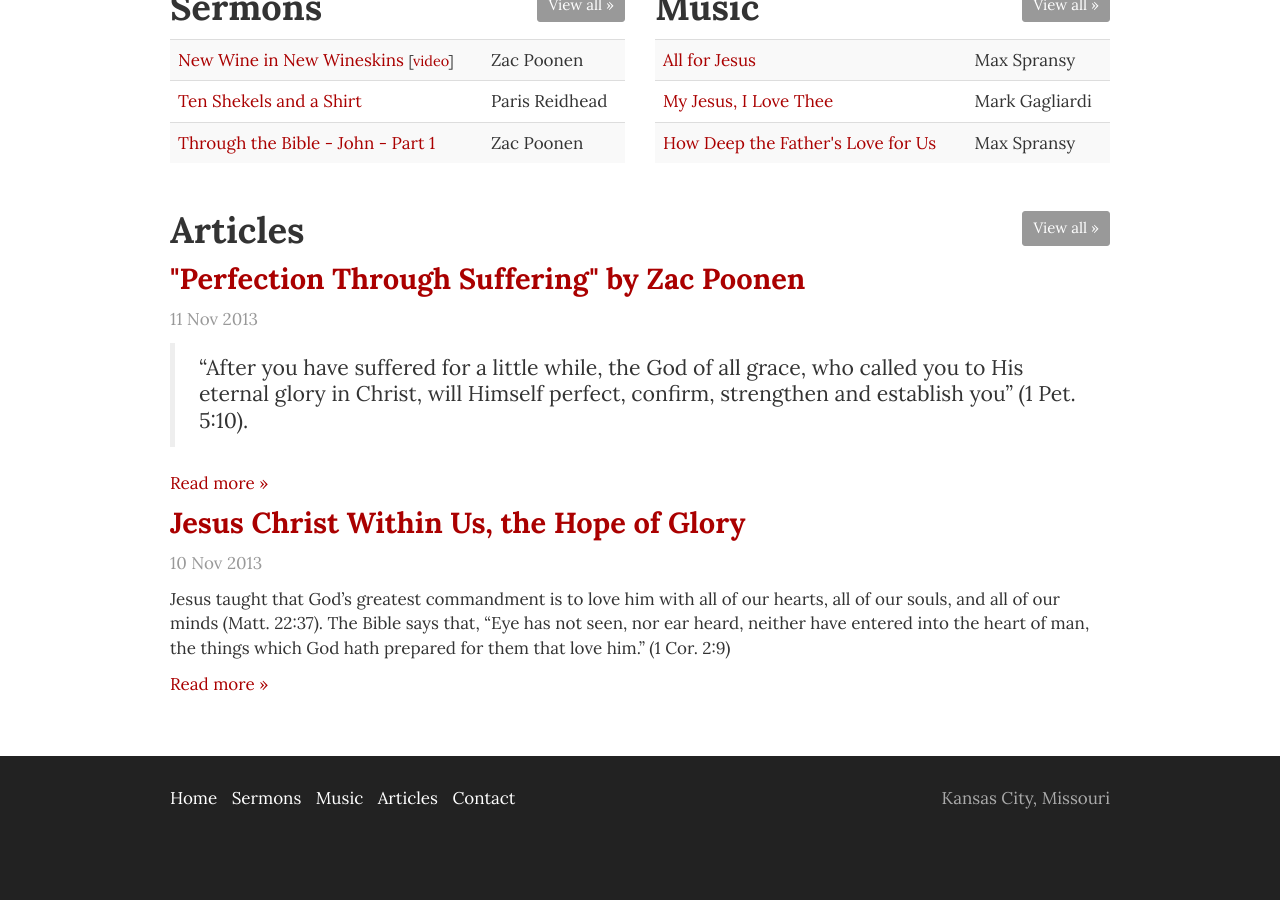
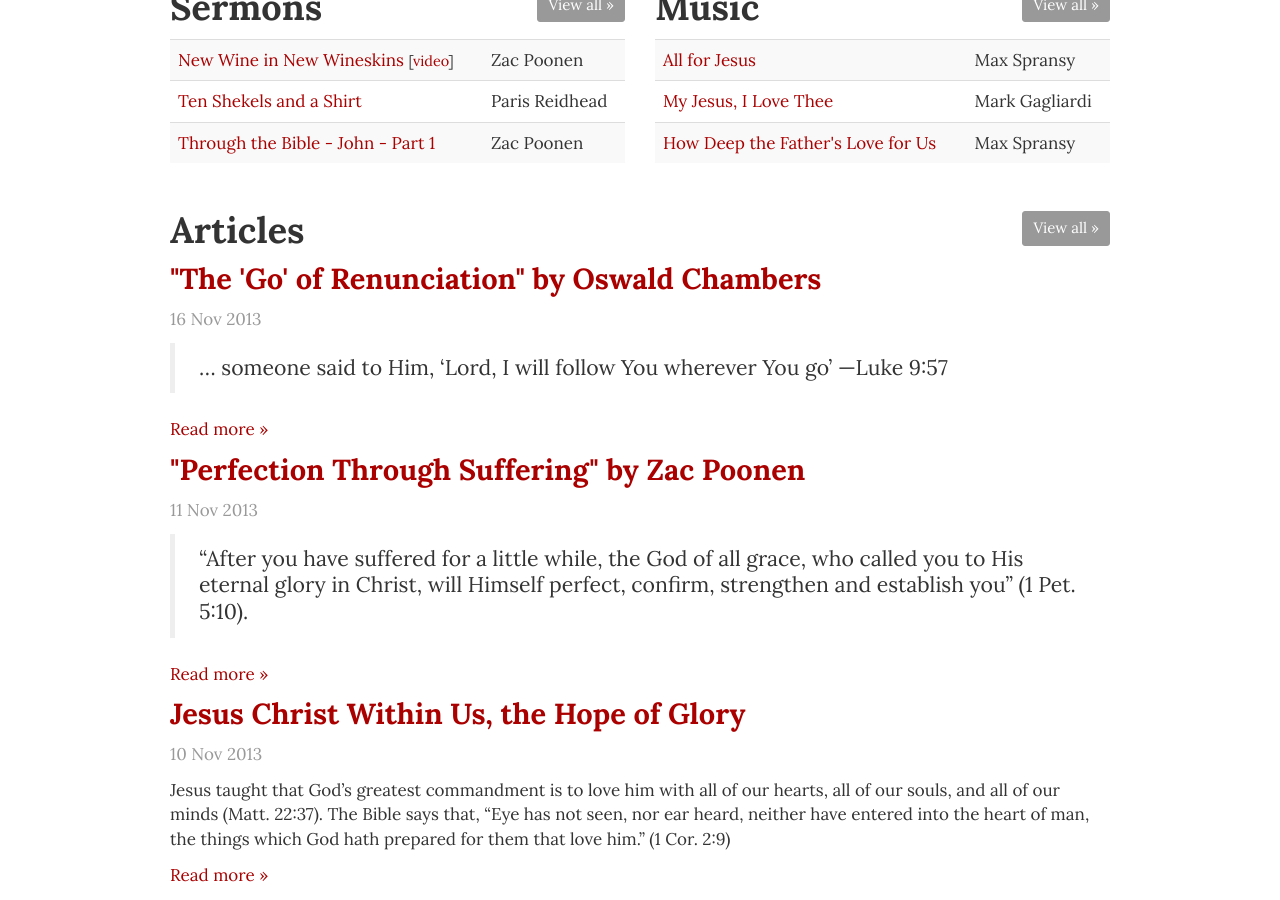
Before and after one commit to alanchrt/fullnessofchrist.com, a Jekyll site: the page built from index.html, in a window 1280 px wide and 900 px high, scrolled down 555 px. Built offline with Jekyll 4.4.1, drawn with Linux system fonts in a browser that asks for light colours; Markdown is read by kramdown in place of the engine named in the settings; before the commit the page ends 1407 px from its top, so only the background shows below that; some of the changed lines change nothing that is shown.

Commit message:
add the go of renunciation

```diff
--- a/_layouts/default.html
+++ b/_layouts/default.html
@@ -6,7 +6,6 @@
         <title>{{ page.title }}</title>
         <meta name="viewport" content="width=device-width">
 
-        <link rel="icon" href="/img/favicon.png">
         <link rel="shortcut icon" href="/img/favicon.ico">
         <link rel="alternate" type="application/rss+xml" title="{{ site.name }}" href="{{ site.url }}/feed.xml">
 
--- /dev/null
+++ b/_posts/2013-11-16-the-go-of-renunciation.markdown
@@ -0,0 +1,22 @@
+---
+layout: post
+title: '"The &#39;Go&#39; of Renunciation" by Oswald Chambers'
+date: 2013-11-16 13:15:00
+---
+> ... someone said to Him, 'Lord, I will follow You wherever You go' &mdash;Luke 9:57
+
+Our Lord's attitude toward this man was one of severe discouragement, "for He knew what was in man" (John 2:25). We would have said, "I can't imagine why He lost the opportunity of winning that man! Imagine being so cold to him and turning him away so discouraged!" Never apologize for your Lord.
+
+The words of the Lord hurt and offend until there is nothing left to be hurt or offended. Jesus Christ had no tenderness whatsoever toward anything that was ultimately going to ruin a person in his service to God. Our Lord's answers were not based on some whim or impulsive thought, but on the knowledge of "what was in man." If the Spirit of God brings to your mind a word of the Lord that hurts you, you can be sure that there is something in you that He wants to hurt to the point of its death.
+
+> And Jesus said to him, "The foxes have holes and the birds of the air have nests, but the Son of Man has nowhere to lay His head." &mdash;Luke 9:58
+
+These words destroy the argument of serving Jesus Christ because it is a pleasant thing to do. And the strictness of the rejection that He demands of me allows for nothing to remain in my life but my Lord, myself, and a sense of desperate hope. He says that I must let everyone else come or go, and that I must be guided solely by my relationship to Him. And He says, ". . . the Son of Man has nowhere to lay His head."
+
+> And He said to another, "Follow Me." But he said, "Lord, permit me first to go and bury my father." &mdash;Luke 9:59
+
+This man did not want to disappoint Jesus, nor did he want to show a lack of respect for his father. We put our sense of loyalty to our relatives ahead of our loyalty to Jesus Christ, forcing Him to take last place. When your loyalties conflict, always obey Jesus Christ whatever the cost.
+
+> Another also said, "I will follow You, Lord; but first permit me to say good-bye to those at home." &mdash;Luke 9:61
+
+The person who says, "Lord, I will follow You, but . . .," is the person who is intensely ready to go, but never goes. This man had reservations about going. The exacting call of Jesus has no room for good-byes; good-byes, as we often use them, are pagan, not Christian, because they divert us from the call. Once the call of God comes to you, start going and never stop.
```
